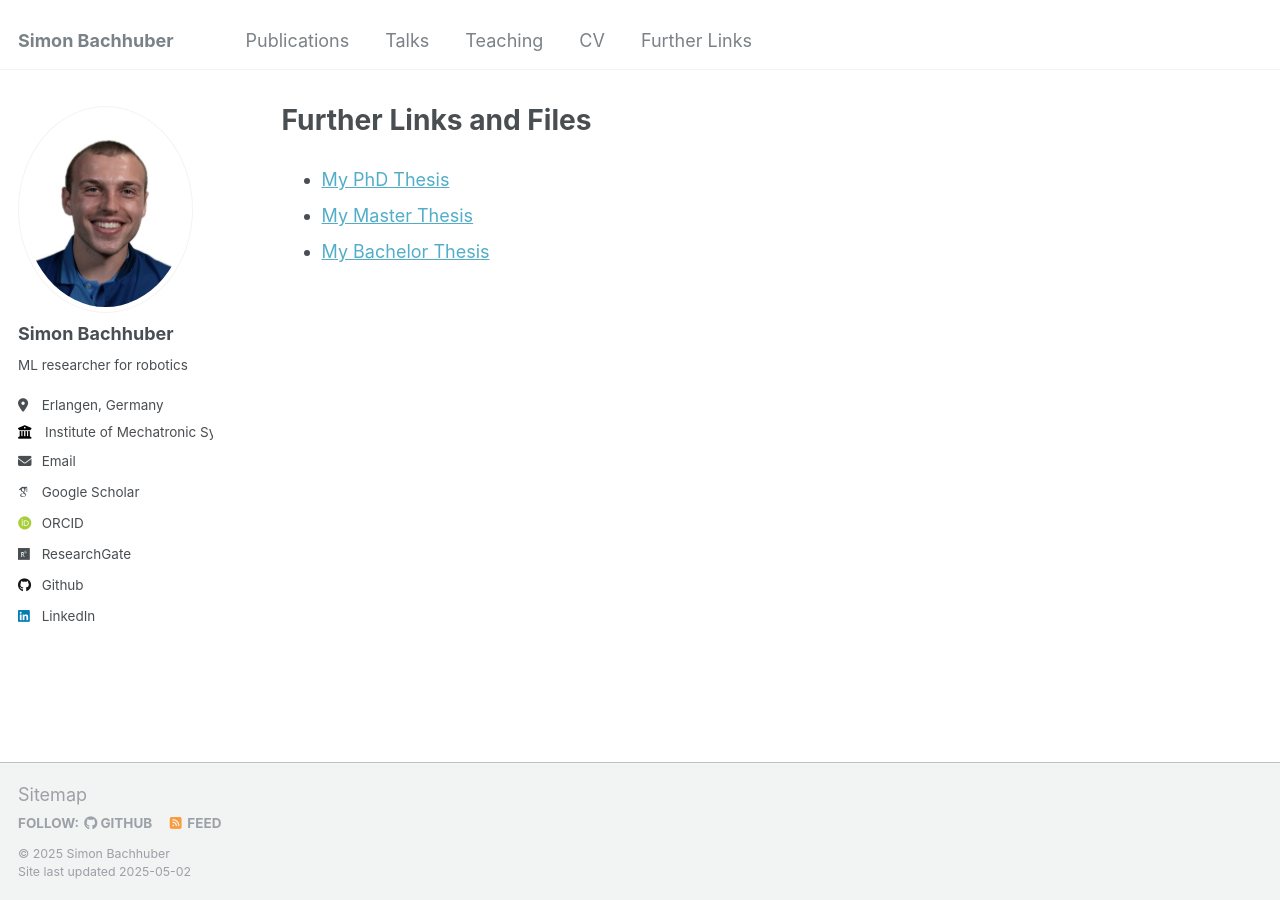
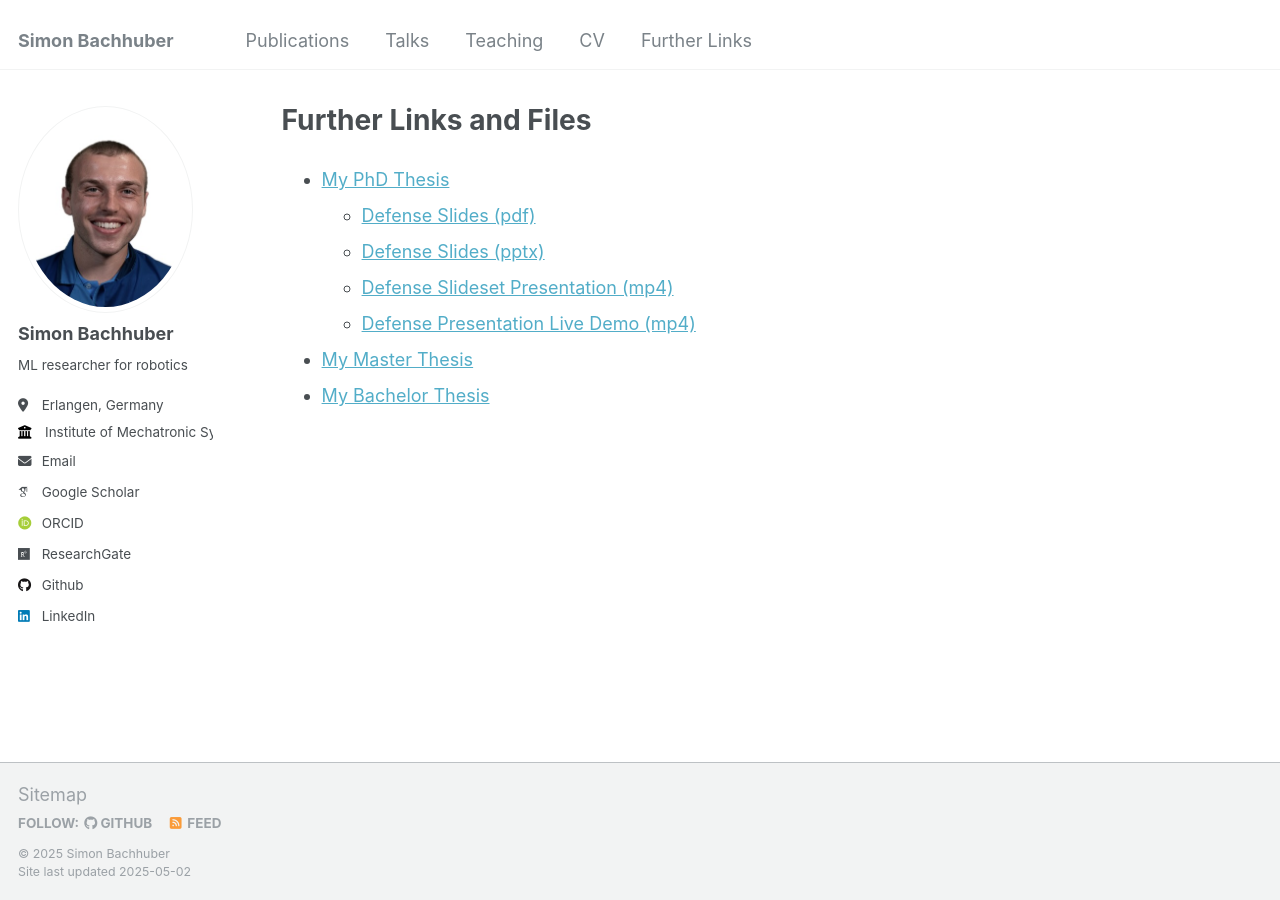
Before and after one commit to simon-bachhuber/simon-bachhuber.github.io, a Jekyll site: the page built from _pages/further_links.md, in a window 1280 px wide. Built offline with Jekyll 4.4.1, drawn with Linux system fonts in a browser that asks for light colours; some web fonts are replaced.

Commit message:
adds mp4 file of defense live demo

```diff
--- a/_pages/further_links.md
+++ b/_pages/further_links.md
@@ -5,5 +5,9 @@ author_profile: true
 ---
 
 - [My PhD Thesis](https://simon-bachhuber.github.io/files/thesis_phd.pdf)
+    - [Defense Slides (pdf)]()
+    - [Defense Slides (pptx)]()
+    - [Defense Slideset Presentation (mp4)]()
+    - [Defense Presentation Live Demo (mp4)](https://simon-bachhuber.github.io/files/live_demo_2025-03-18.mp4)
 - [My Master Thesis](https://simon-bachhuber.github.io/files/thesis_master.pdf)
 - [My Bachelor Thesis](https://simon-bachhuber.github.io/files/thesis_bachelor.pdf)
```
Also changed, not shown: 1 other file.
